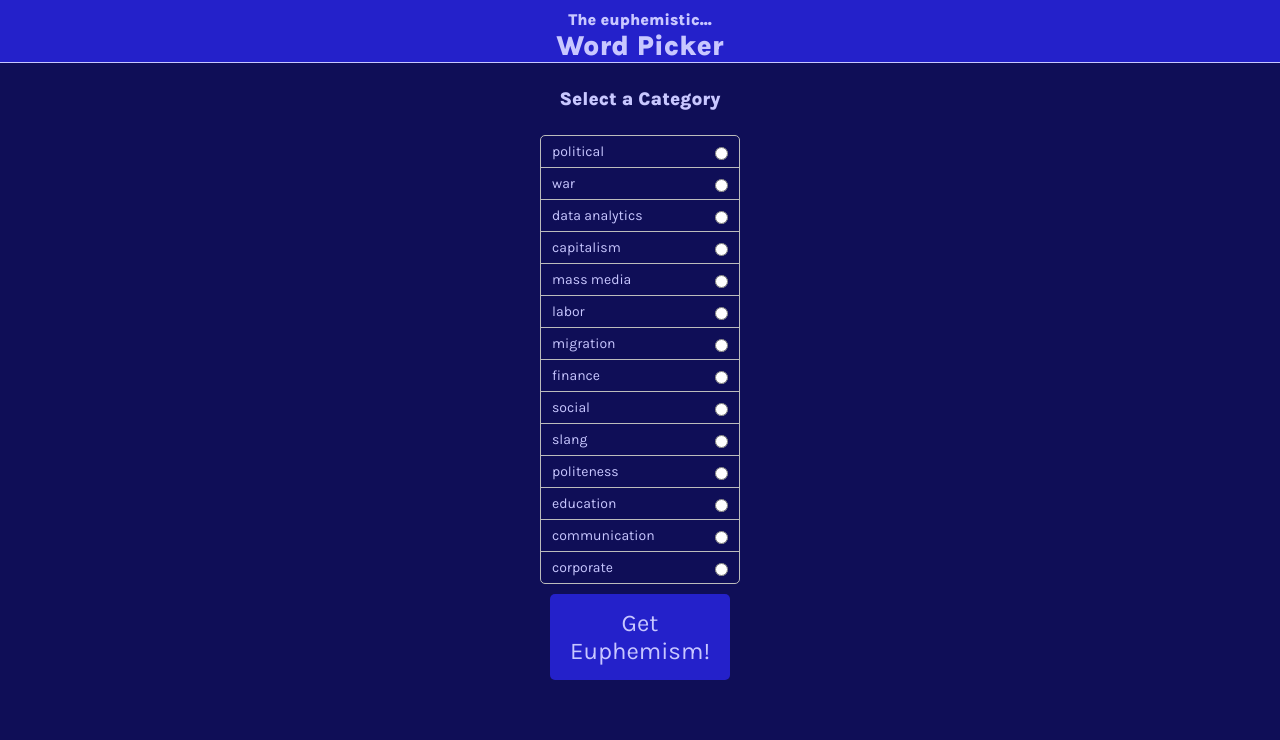
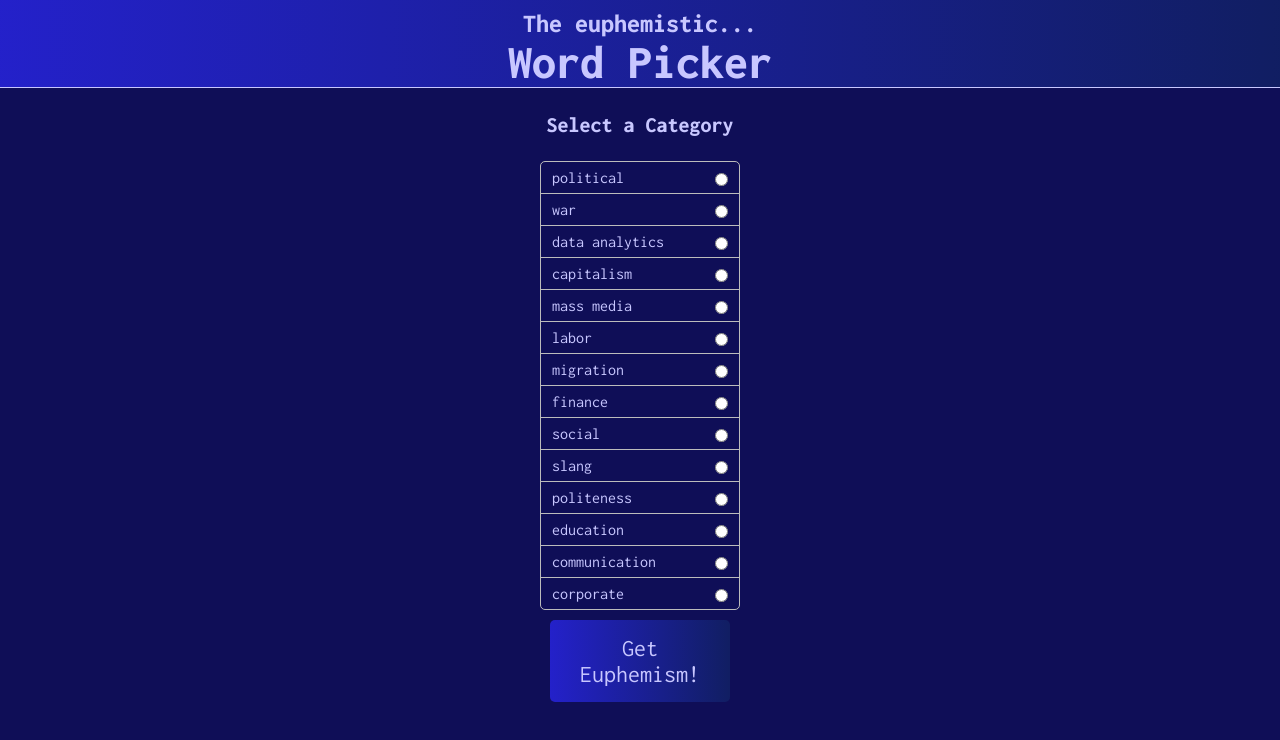
Before and after one commit to jamienorthman/word-picker, a plain HTML site: page index.html in a window 1280 px wide. Drawn offline with Linux system fonts and the light colour scheme.

Commit message:
changed fonts and added gradient to header and button, made modal bigger and more centered.

```diff
--- a/index.html
+++ b/index.html
@@ -6,7 +6,7 @@
 	<link rel="stylesheet" href="style.css">
 	<link rel="preconnect" href="https://fonts.googleapis.com">
 	<link rel="preconnect" href="https://fonts.gstatic.com" crossorigin>
-	<link href="https://fonts.googleapis.com/css2?family=Karla:wght@400;800&display=swap" rel="stylesheet">
+	<link href="https://fonts.googleapis.com/css2?family=Inconsolata:wght@200;400;800&display=swap" rel="stylesheet">
 </head>
 
 <body>
--- a/style.css
+++ b/style.css
@@ -1,6 +1,6 @@
 html, body {
     margin: 0;
-    font-family: 'Karla', sans-serif;
+    font-family: 'Inconsolata', monospace;
     background: rgb(15, 14, 87);
 }
 
@@ -16,22 +16,23 @@ h1, h2{
 }
 
 h1{
-    font-size: 28px;
+    font-size: 48px;
 }
 
 h2 {
-    font-size: 16px;
+    font-size: 26px;
 }
 
 h3{
     margin: 25px;
     color: hsl(241, 100%, 89%);
+    font-size: 22px;
 }
 
 /* layout */
 
 header{
-    background-color: hsla(241, 72%, 46%);
+    background: linear-gradient(to right, hsla(241, 72%, 46%, 1.0), hsla(190, 72%, 46%, 0.1));
     border-bottom: 1px solid hsl(241, 100%, 89%);
 }
 
@@ -81,7 +82,7 @@ header{
 }
 
 label{
-    font-size: 14px;
+    font-size: 16px;
     padding: 3px;
     width: 100%;
     cursor: pointer;
@@ -99,7 +100,7 @@ input[type="radio"]{
 }
 
 .get-word-btn{
-    background-color: hsla(241, 72%, 46%);
+    background: linear-gradient(to right, hsla(241, 72%, 46%, 1.0), hsla(190, 72%, 46%, 0.1));
     color: hsl(241, 100%, 89%);
     padding: 15px 19px;
     font-size: 24px;
@@ -107,7 +108,7 @@ input[type="radio"]{
     border-radius: 5px;
     margin: 10px;
     cursor: pointer;
-    font-family: 'Karla', sans-serif;
+    font-family: 'Inconsolata', monospace;
 }
 
 .get-word-btn:hover {
@@ -121,7 +122,7 @@ input[type="radio"]{
     display: none; /*flex when displayed*/
     position: fixed;
     margin: auto;
-    top: 80px;
+    top: 100px;
     left: 0;
     right: 0;
     align-items: center;
@@ -129,13 +130,13 @@ input[type="radio"]{
     border: 1px solid hsla(241, 72%, 46%);
     border-radius: 5px;
     width: 420px;
-    height: 490px;
+    height: 510px;
     background-color: hsl(241, 100%, 89%);
     color: hsla(241, 72%, 46%);
 }
 
 .fade-out {
-    font-family:'Gill Sans', 'Gill Sans MT', Calibri, 'Trebuchet MS', sans-serif;
+    font-family: 'Inconsolata', monospace;
     max-width: 340px;
     max-height: 420px;
     font-size: 36px;
@@ -149,7 +150,7 @@ input[type="radio"]{
 }
 
 .fade-in {
-    font-family: 'Gill Sans', 'Gill Sans MT', Calibri, 'Trebuchet MS', sans-serif;
+    font-family: 'Inconsolata', monospace;
     max-width: 340px;
     max-height: 420px;
     font-size: 36px;
@@ -172,6 +173,7 @@ input[type="radio"]{
     border-radius: 50%;
     padding: 2px 6px;
     font-size: 14px;
+    cursor: pointer;
 }
 
 .modal-close-btn:hover{
```
Also changed, not shown: images/desktop-screenshot.png (added).
